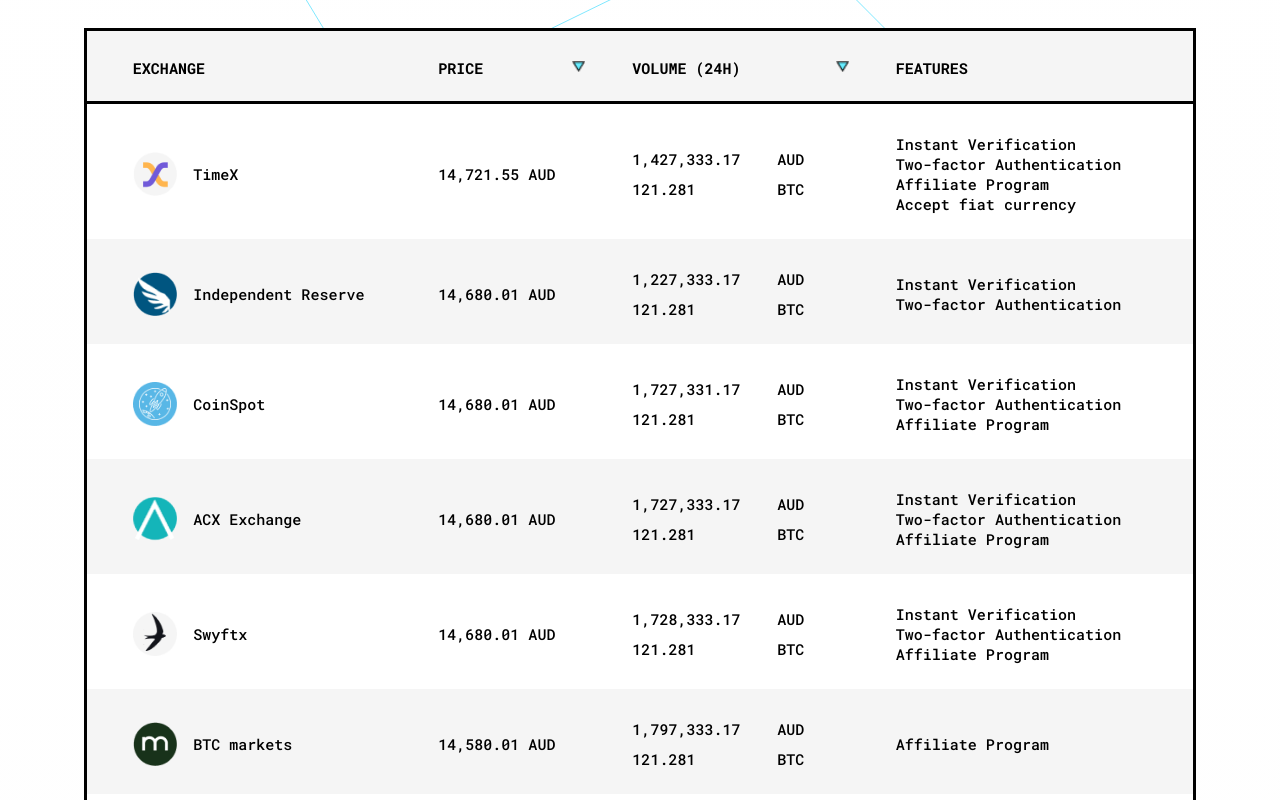
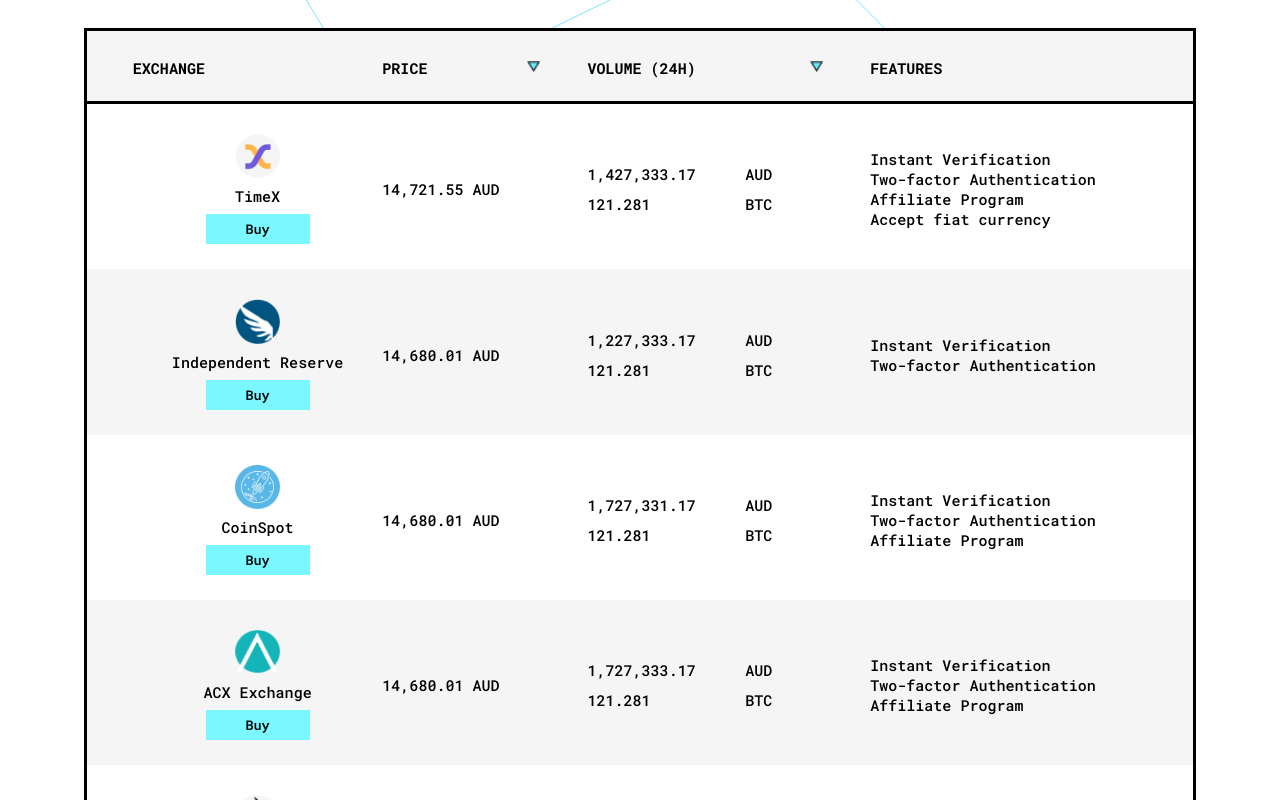
Before and after one commit to trafargarlaw/compare-crypto-price, a Next.js app: page / in a window 1280 px wide. Shown: the part 960-1760 px from the top of the page. Built offline with nearby package versions, Linux system fonts and the light colour scheme.

Commit message:
added buy buttons

```diff
--- a/components/Table.tsx
+++ b/components/Table.tsx
@@ -82,6 +82,7 @@
                       />
                     </div>
                     <span>{item.exchange}</span>
+                    <button>Buy</button>
                   </div>
                 </td>
                 <td>
--- a/styles/components/_table.scss
+++ b/styles/components/_table.scss
@@ -71,14 +71,23 @@
             position: absolute;
             z-index: 1;
             background: inherit;
-            padding: 30px 0 25px 46px;
+            padding: 30px 0 25px 19px;
             border-right: inset;
           }
 
           & .image-label {
             display: flex;
-            align-items: center;
+            align-items: flex-start;
             column-gap: 1rem;
+            flex-direction: column;
+            gap: 0.5rem;
+
+            & button {
+              padding: 6px 40px;
+              background-color: $cyan;
+              font-family: "Roboto Mono";
+              font-weight: 600;
+            }
 
             &_img {
               position: relative;
@@ -175,6 +184,7 @@
               display: flex;
               align-items: center;
               column-gap: 1rem;
+
               &_img {
                 position: relative;
                 width: clamp(1.4375rem, -0.5625rem + 4.1667vw, 3.1875rem);
```
